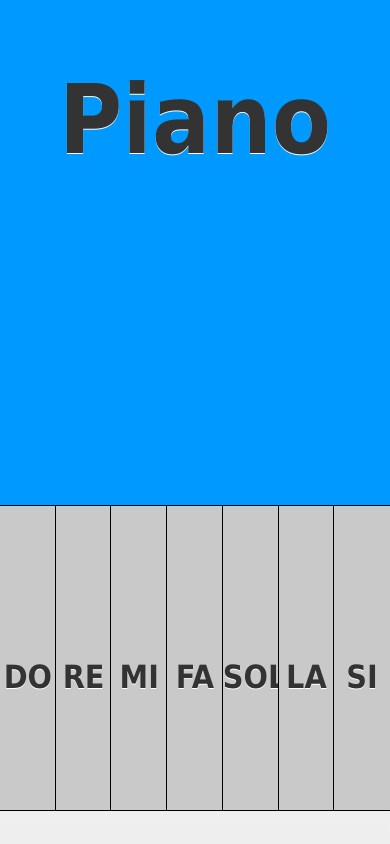
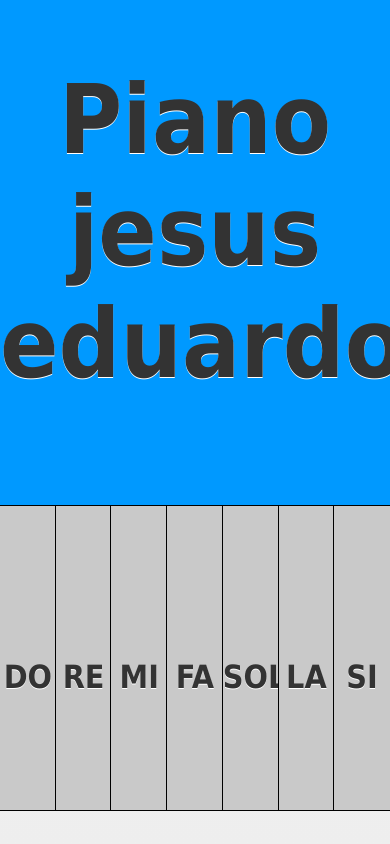
Before and after one commit to alumno095ecb16/app10piano, a plain HTML site: page index.html in a window 390 px wide. Drawn offline with Linux system fonts and the light colour scheme; some packages are replaced by stand-ins of ours.

Commit message:
tressubida

```diff
--- a/index.html
+++ b/index.html
@@ -70,7 +70,7 @@
 
  <div id="principal">
  <div id="pantalla" align="center">
- <h1>Piano</h1>
+ <h1>Piano jesus eduardo</h1>
  </div>
 
 
```
